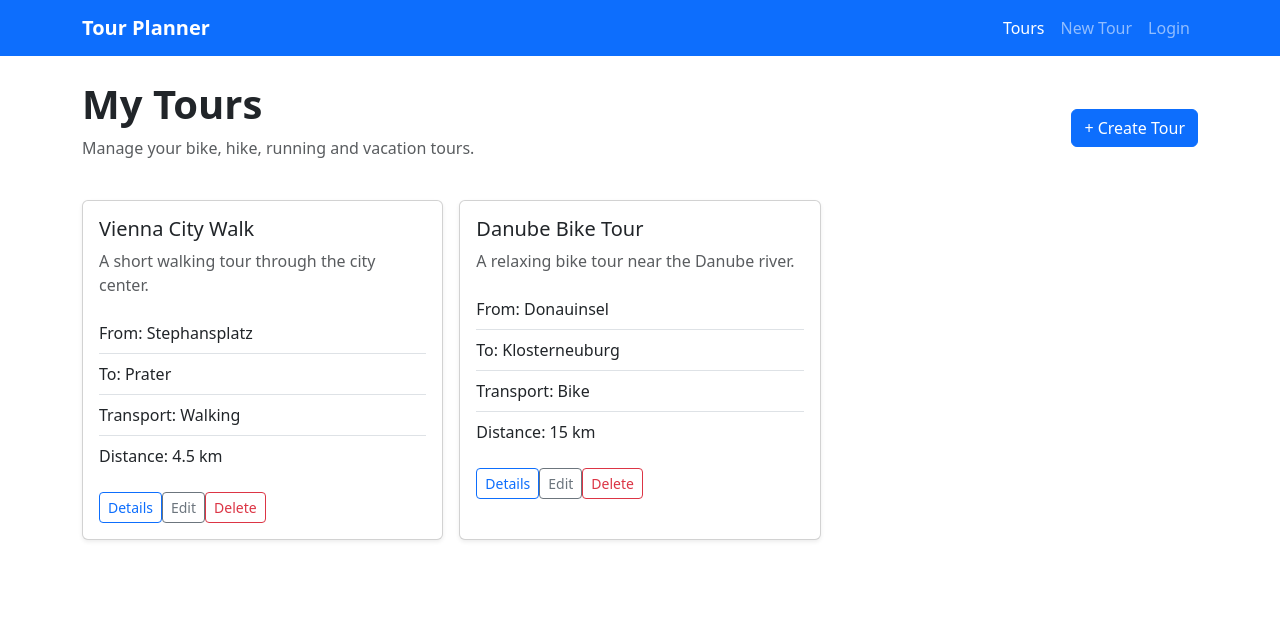
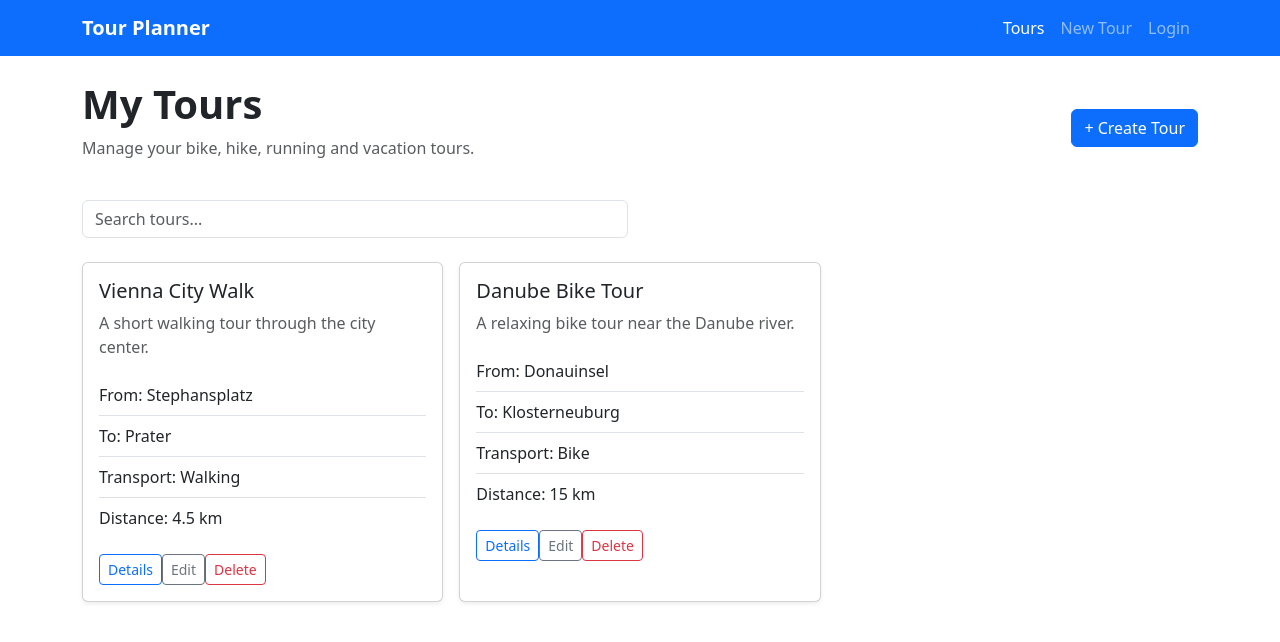
Before and after one commit to monael6/tour-planner-team06, an Angular app: page /tours in a window 1280 px wide. Shown: the top 642 px of the page. Built offline with nearby package versions, Linux system fonts and the light colour scheme.

Commit message:
Add tour search filter

```diff
--- a/src/app/pages/tour-list/tour-list.component.html
+++ b/src/app/pages/tour-list/tour-list.component.html
@@ -13,13 +13,31 @@
     </div>
   </div>
 
+  <div class="row mb-4">
+    <div class="col-md-6">
+      <input
+        type="text"
+        class="form-control"
+        placeholder="Search tours..."
+        name="searchText"
+        [(ngModel)]="searchText"
+      >
+    </div>
+  </div>
+
   <div class="row g-3">
-    @for (tour of tours; track tour.name) {
+    @for (tour of filteredTours; track tour.name) {
       <div class="col-md-4">
         <app-tour-card
           [tour]="tour"
           (deleteClicked)="deleteTour($event)">
         </app-tour-card>
       </div>
+    } @empty {
+      <div class="col">
+        <div class="alert alert-info">
+          No tours found.
+        </div>
+      </div>
     }
   </div>
--- a/src/app/pages/tour-list/tour-list.component.ts
+++ b/src/app/pages/tour-list/tour-list.component.ts
@@ -1,16 +1,18 @@
 import { Component } from '@angular/core';
+import { FormsModule } from '@angular/forms';
 import { RouterLink } from '@angular/router';
 import { TourCardComponent } from '../../components/tour-card/tour-card.component';
 import { Tour, TourService } from '../../services/tour.service';
 
 @Component({
   selector: 'app-tour-list',
-  imports: [TourCardComponent, RouterLink],
+  imports: [TourCardComponent, RouterLink, FormsModule],
   templateUrl: './tour-list.component.html',
   styleUrl: './tour-list.component.css'
 })
 export class TourListComponent {
   tours: Tour[] = [];
+  searchText = '';
 
   constructor(private tourService: TourService) {
     this.loadTours();
@@ -20,6 +22,22 @@ export class TourListComponent {
     this.tours = this.tourService.getTours();
   }
 
+  get filteredTours(): Tour[] {
+    const search = this.searchText.toLowerCase().trim();
+
+    if (!search) {
+      return this.tours;
+    }
+
+    return this.tours.filter(tour =>
+      tour.name.toLowerCase().includes(search) ||
+      tour.description.toLowerCase().includes(search) ||
+      tour.from.toLowerCase().includes(search) ||
+      tour.to.toLowerCase().includes(search) ||
+      tour.transportType.toLowerCase().includes(search)
+    );
+  }
+
   deleteTour(id: number): void {
     this.tourService.deleteTour(id);
     this.loadTours();
```
